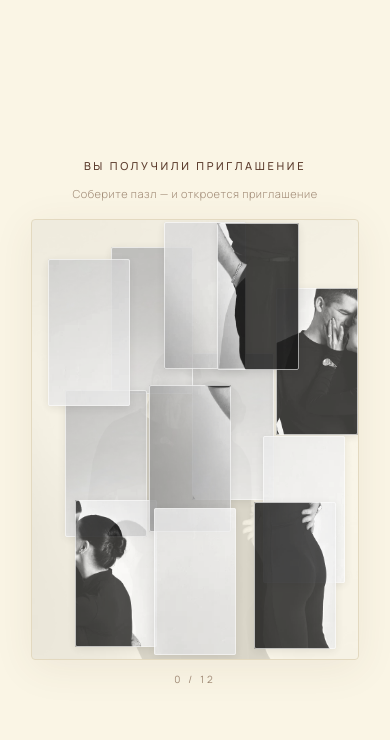
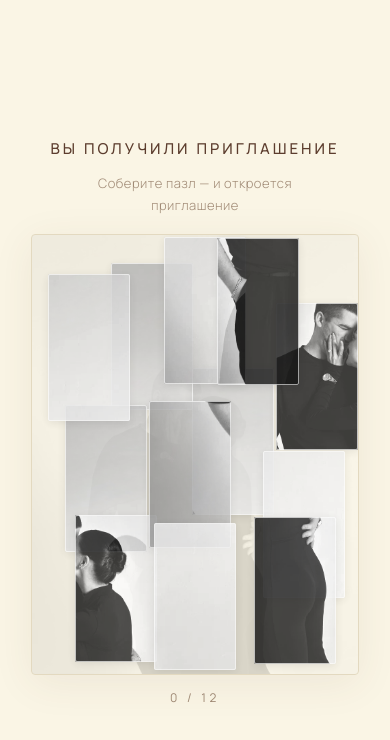
Before and after one commit to wedding-love/Vasily-Alexandra-21.08.2027-, a plain HTML site: page index.html in a window 390 px wide. Shown: the top 740 px of the page. Drawn offline with nearby package versions, Linux system fonts and the light colour scheme; a web font is replaced by a local one.

Commit message:
Update index.html

```diff
--- a/index.html
+++ b/index.html
@@ -102,24 +102,24 @@
 
     .puzzle-title {
         font-family: 'Manrope', sans-serif;
-        font-size: clamp(12px, 3vw, 16px);
+        font-size: clamp(17px, 4.5vw, 24px);
         font-weight: 500;
-        letter-spacing: 0.3em;
+        letter-spacing: 0.28em;
         text-transform: uppercase;
-        margin-bottom: 12px;
+        margin-bottom: 14px;
         color: var(--brown);
         text-align: center;
     }
     .puzzle-hint {
         font-family: 'Manrope', sans-serif;
-        font-size: clamp(11px, 2.4vw, 14px);
+        font-size: clamp(14px, 3vw, 18px);
         font-weight: 300;
         color: var(--brown-soft);
-        margin-bottom: clamp(18px, 4vw, 28px);
+        margin-bottom: clamp(20px, 4.5vw, 32px);
         text-align: center;
-        letter-spacing: 0.05em;
-        max-width: 340px;
-        line-height: 1.6;
+        letter-spacing: 0.04em;
+        max-width: 380px;
+        line-height: 1.65;
         padding: 0 8px;
     }
     #puzzle-board {
@@ -210,9 +210,9 @@
         100% { box-shadow: 0 0 0 22px rgba(0, 0, 0, 0); }
     }
     .puzzle-progress {
-        margin-top: clamp(14px, 3vw, 20px);
-        font-family: 'Manrope', sans-serif;
-        font-size: 11px;
+        margin-top: clamp(16px, 3.2vw, 22px);
+        font-family: 'Manrope', sans-serif;
+        font-size: 13px;
         font-weight: 400;
         letter-spacing: 0.3em;
         color: var(--brown-soft);
@@ -226,9 +226,9 @@
         100% { box-shadow: 0 0 50px 16px rgba(0, 0, 0, 0); }
     }
     @media (max-width: 480px) {
-        .puzzle-title { font-size: 11px; letter-spacing: 0.24em; }
-        .puzzle-hint  { font-size: 11px; margin-bottom: 16px; }
-        .puzzle-progress { font-size: 10px; margin-top: 12px; }
+        .puzzle-title { font-size: 15px; letter-spacing: 0.2em; }
+        .puzzle-hint  { font-size: 13px; margin-bottom: 18px; max-width: 300px; }
+        .puzzle-progress { font-size: 12px; margin-top: 14px; }
     }
 
     /* HERO */
@@ -1522,8 +1522,8 @@
                             <span class="rsvp__mark"></span><span class="rsvp__option-text">Шампанское</span>
                         </label>
                         <label class="rsvp__option rsvp__option--checkbox">
-                            <input type="checkbox" name="drink" value="Белое вино">
-                            <span class="rsvp__mark"></span><span class="rsvp__option-text">Белое вино</span>
+                            <input type="checkbox" name="drink" value="Белое вино (сухое)">
+                            <span class="rsvp__mark"></span><span class="rsvp__option-text">Белое вино (сухое)</span>
                         </label>
                         <label class="rsvp__option rsvp__option--checkbox">
                             <input type="checkbox" name="drink" value="Красное вино">
```
